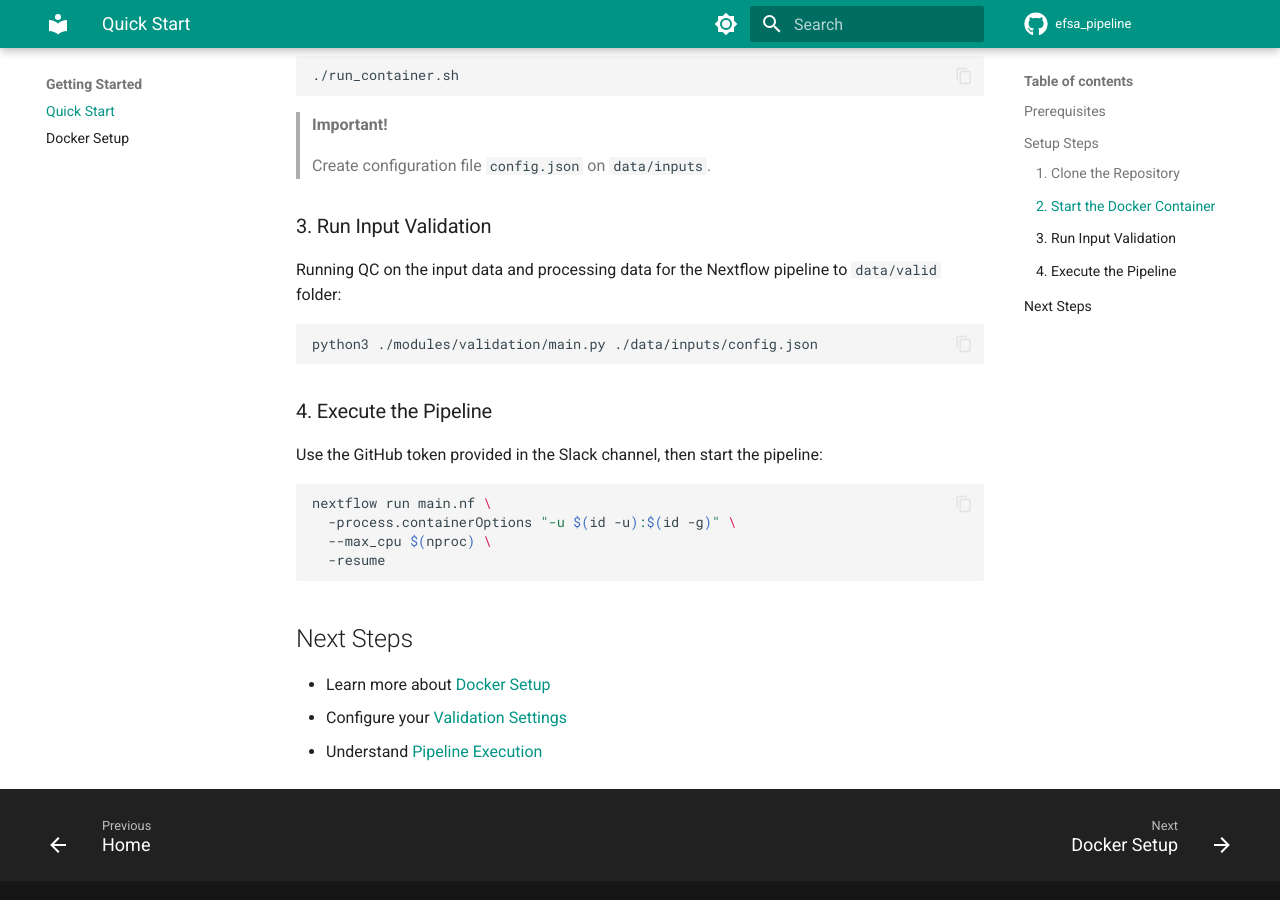
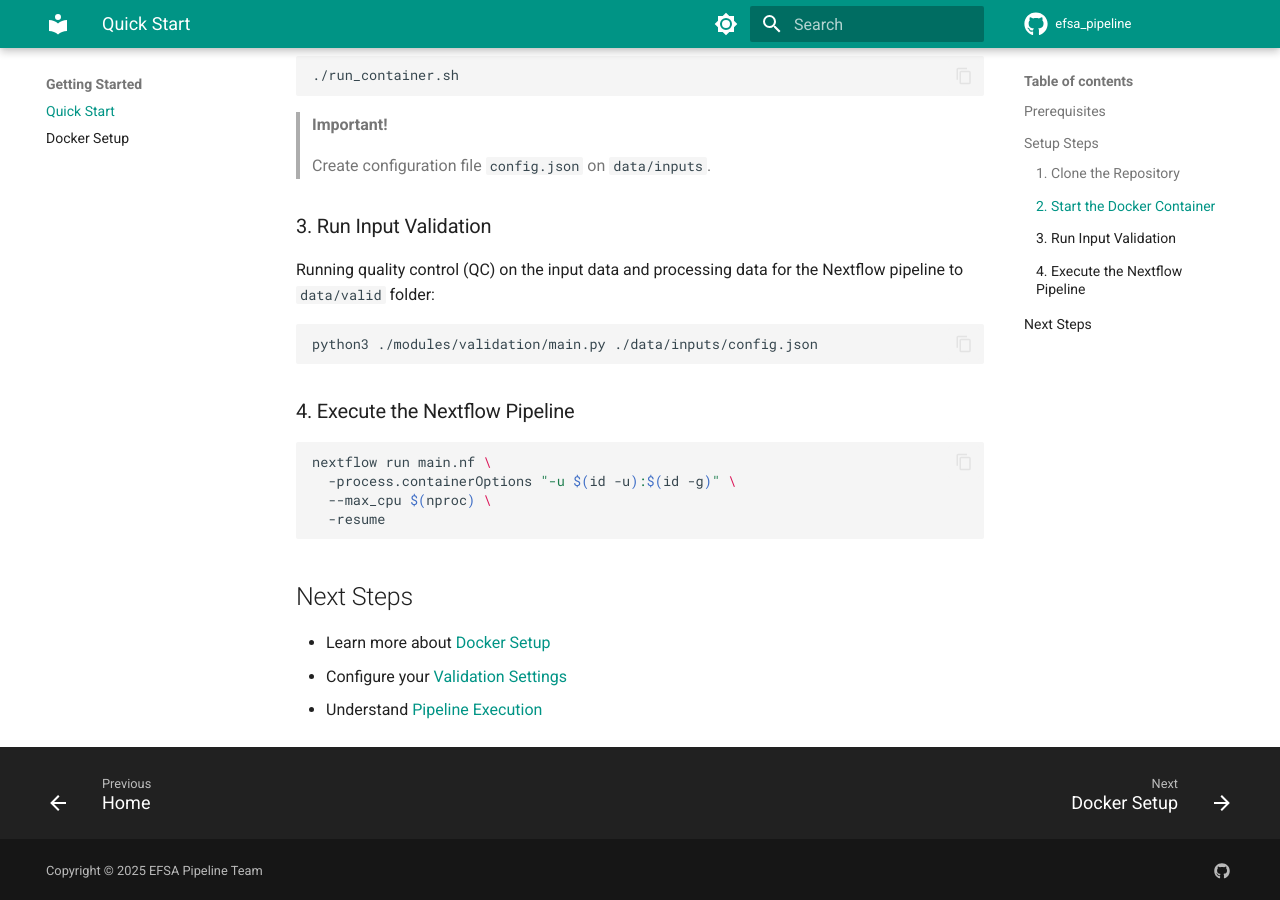
Before and after one commit to denisHanch/efsa_pipeline, an MkDocs documentation site: the page built from docs/getting-started/quick-start.md, in a window 1280 px wide and 900 px high, scrolled down 662 px. Built offline with MkDocs 1.6.1 and Material for MkDocs 9.7.7, drawn with Linux system fonts in a browser that asks for light colours; comment, search, counter and statistics services are not loaded.

Commit message:
EFSA-121: fix documentation

````diff
--- a/docs/getting-started/quick-start.md
+++ b/docs/getting-started/quick-start.md
@@ -31,15 +31,14 @@
 
 ### 3. Run Input Validation
 
-Running QC on the input data and processing data for the Nextflow pipeline to `data/valid` folder:
+Running quality control (QC) on the input data and processing data for the Nextflow pipeline to `data/valid` folder:
 
 ```bash
 python3 ./modules/validation/main.py ./data/inputs/config.json
 ```
 
-### 4. Execute the Pipeline
+### 4. Execute the Nextflow Pipeline
 
-Use the GitHub token provided in the Slack channel, then start the pipeline:
 
 ```bash
 nextflow run main.nf \
````
Also changed, not shown: README.md (+1 -1 lines).
